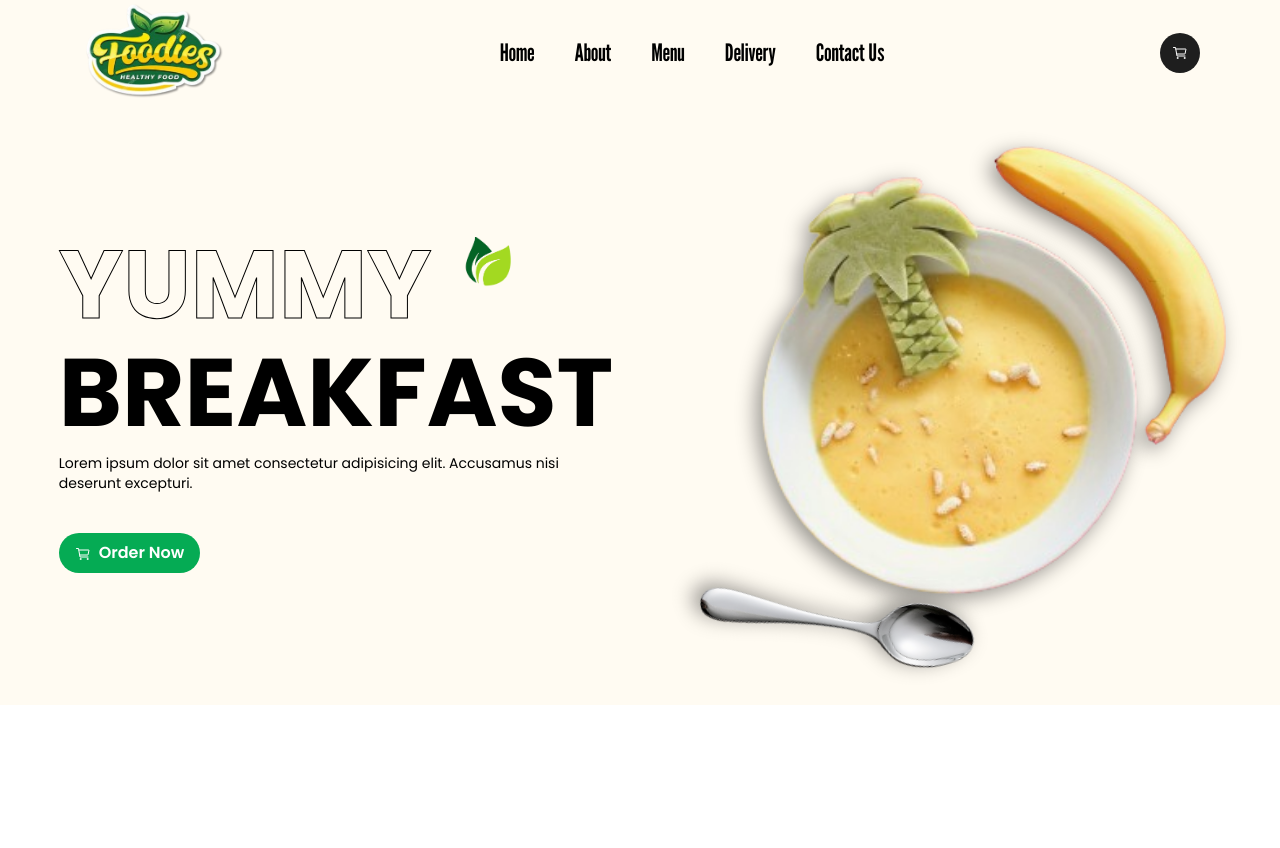
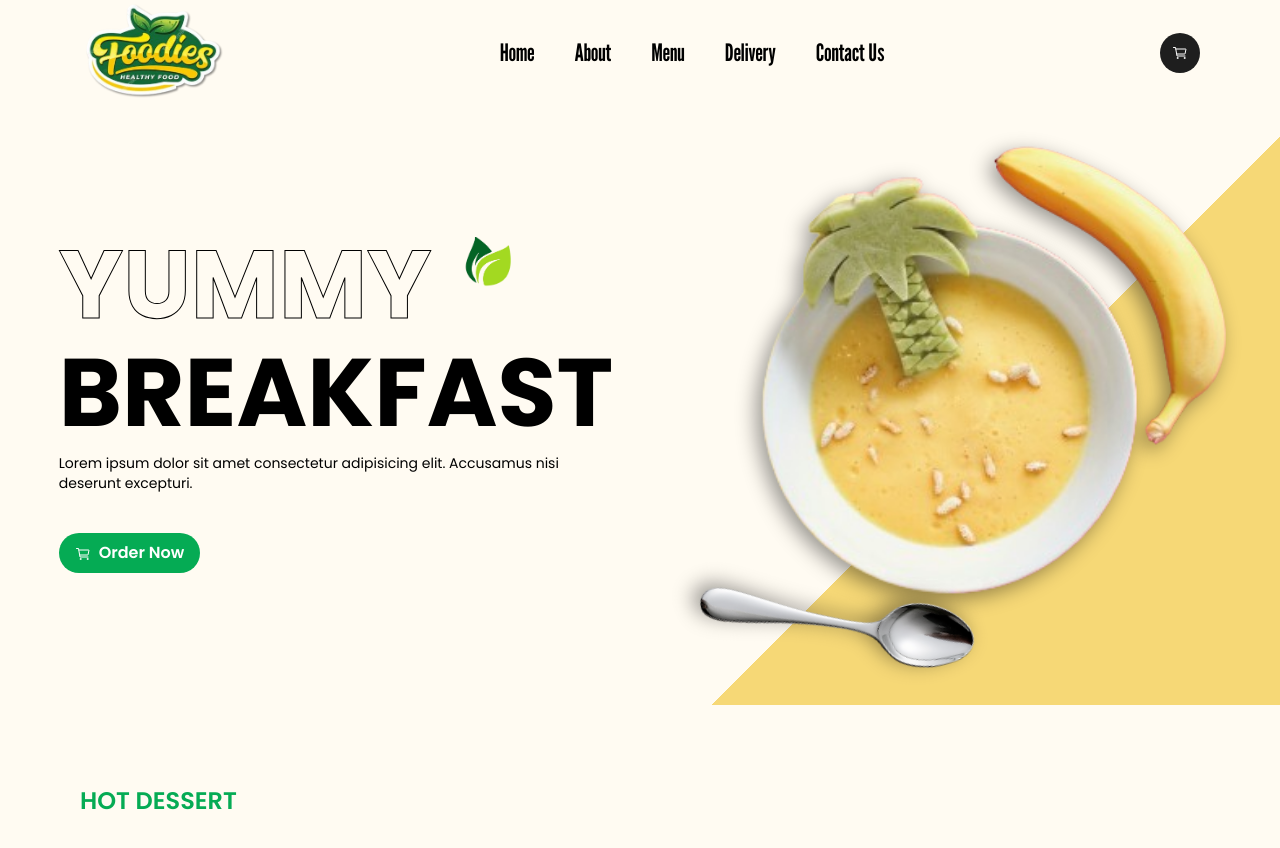
Before and after one commit to kash2005/Restaurant-Website, a React (Vite) app: page / in a window 1280 px wide. Shown: the top 848 px of the page. Before the commit the page ends 800 px from the top, so only its background shows below. Built offline with nearby package versions, Linux system fonts and the light colour scheme; a web font is replaced by a local one.

Commit message:
add hero section

```diff
--- a/src/App.tsx
+++ b/src/App.tsx
@@ -1,12 +1,16 @@
 import React from 'react'
 import Navbar from './components/Navbar/Navbar'
 import { Hero } from './components/Hero/Hero'
+import HotDessert from './components/HotDessert/HotDessert'
 
 const App = () => {
   return (
     <div className='overflow-x-hidden bg-white2'>
-      <Navbar />
-      <Hero />
+      <div className="relative overflow-hidden">
+        <Navbar />
+        <Hero />
+      </div>
+      <HotDessert />
     </div>
   )
 }
--- a/src/components/Hero/Hero.tsx
+++ b/src/components/Hero/Hero.tsx
@@ -7,13 +7,13 @@ import { IoCartOutline } from 'react-icons/io5';
 import { motion } from 'framer-motion';
 import { Variants } from 'framer-motion';
 
-const SlideDown = (delay: number): Variants => {
+export const SlideDown = (delay: number): Variants => {
     return {
-        initial: {
+        hidden: {
             y: "100%",
             opacity: 0,
         },
-        animate: {
+        show: {
             y: 0,
             opacity: 1,
             transition: {
@@ -27,33 +27,33 @@ const SlideDown = (delay: number): Variants => {
 export const Hero = () => {
   return (
     <main>
-        <div className="container min-h-[600px] flex justify-center">
+        <div className="container min-h-[600px] flex justify-center relative z-10">
             <div className="grid grid-cols-1 md:grid-cols-2 gap-12 lg:gap-24 place-items-center justify-between">
                 {/* text content here */}
                 <div className='space-y-3 mt-14 text-center md:text-left md:mt-0'>
                     <motion.h1
                         variants={SlideDown(0.5)}
-                        initial="initial"
-                        whileInView="animate"
+                        initial="hidden"
+                        whileInView="show"
                         className='relative text-5xl lg:text-7xl xl:text-8xl font-bold uppercase text-outline text-transparent'>Yummy
                         <img src={Leaf} alt='' className='absolute w-[50px] top-0 right-0 md:right-[100px]'/>
                     </motion.h1>
                     <motion.h1
                         variants={SlideDown(1)}
-                        initial="initial"
-                        whileInView="animate"
+                        initial="hidden"
+                        whileInView="show"
                         className='text-5xl lg:text-7xl xl:text-8xl font-bold uppercase'>
                         BREAKFAST
                     </motion.h1>
                     <motion.p
                         variants={SlideDown(1.5)}
-                        initial="initial"
-                        whileInView="animate"
+                        initial="hidden"
+                        whileInView="show"
                         className='text-sm'>Lorem ipsum dolor sit amet consectetur adipisicing elit. Accusamus nisi deserunt excepturi.</motion.p>
                     <motion.button
                         variants={SlideDown(2)}
-                        initial="initial"
-                        whileInView="animate"
+                        initial="hidden"
+                        whileInView="show"
                         className='btn-primary inline-block !mt-10'>
                         <IoCartOutline className='inline mr-2' />
                         Order Now
@@ -79,6 +79,13 @@ export const Hero = () => {
                 </div>
             </div>
         </div>
+
+        {/* Background Yellow */}
+        <motion.div
+            initial= {{ opacity: 0, rotate: 60, x: 200, y: 100 }}
+            whileInView={{ opacity: 1, rotate: 45, x: 0, y: 0 }}
+            className="w-[2500px] h-[2500px] rounded-3xl bg-lightYellow absolute top-[-30%] left-[70%] z-0"></motion.div>
+
     </main>
   )
 }
--- /dev/null
+++ b/src/components/HotDessert/HotDessert.tsx
@@ -0,0 +1,49 @@
+import React from 'react'
+import Food1 from '../../assets/food.png';
+import Food2 from '../../assets/food2-plate.png';
+import Food3 from '../../assets/banner.png';
+import {motion} from 'framer-motion';
+import {SlideUp} from '../Hero/Hero';
+
+const HotDessertData = [
+    {
+        id: 1,
+        name: "HotDessert",
+        img: Food1,
+        price: "$5.99",
+        delay: 0.4
+    },
+    {
+        id: 2,
+        name: "HotCake",
+        img: Food2,
+        price: "$5.00",
+        delay: 0.8
+    },
+    {
+        id: 1,
+        name: "HotDessert",
+        img: Food1,
+        price: "$5.99",
+        delay: 1.2
+    },
+]
+
+const HotDessert = () => {
+  return (
+    <section>
+        <div className="container py-12">
+            {/* Heading Section */}
+            <h3 className="text-2xl font-semibold text-darkGreen uppercase py-8">
+                Hot Dessert
+            </h3>
+            {/* grid Section */}
+            <div className="grid grid-cols-1 md:grid-cols-3 gap-12">
+
+            </div>
+        </div>
+    </section>
+  )
+}
+
+export default HotDessert
```
